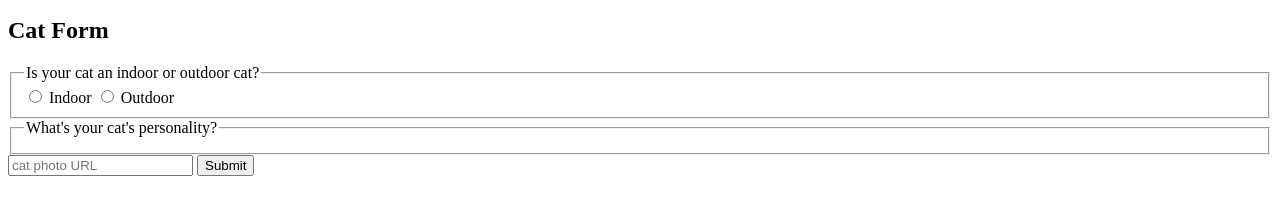
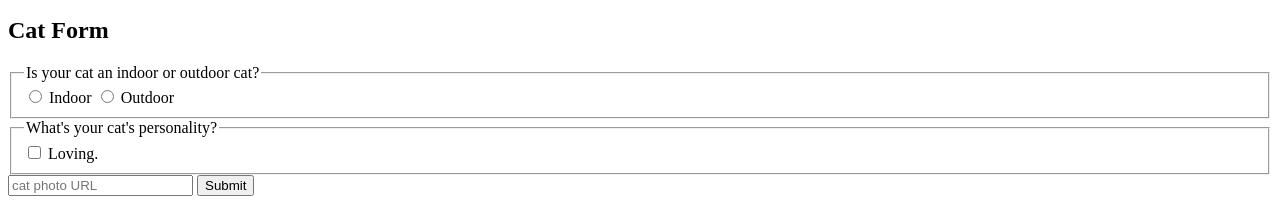
Before and after one commit to abdozayan12/Cat-Photo_App, a plain HTML site: page index.html in a window 1280 px wide. Shown: the part 1453-1657 px from the top of the page. Drawn offline with Linux system fonts and the light colour scheme.

Commit message:
Add Checkbox

```diff
--- a/index.html
+++ b/index.html
@@ -48,6 +48,7 @@
               </fieldset>
               <fieldset>
                 <legend>What's your cat's personality?</legend>
+                <input type="checkbox"> Loving.
                           </fieldset>
               <input type="text" name="catphotourl" placeholder="cat photo URL" required>
               <button type="submit">Submit</button>
```
